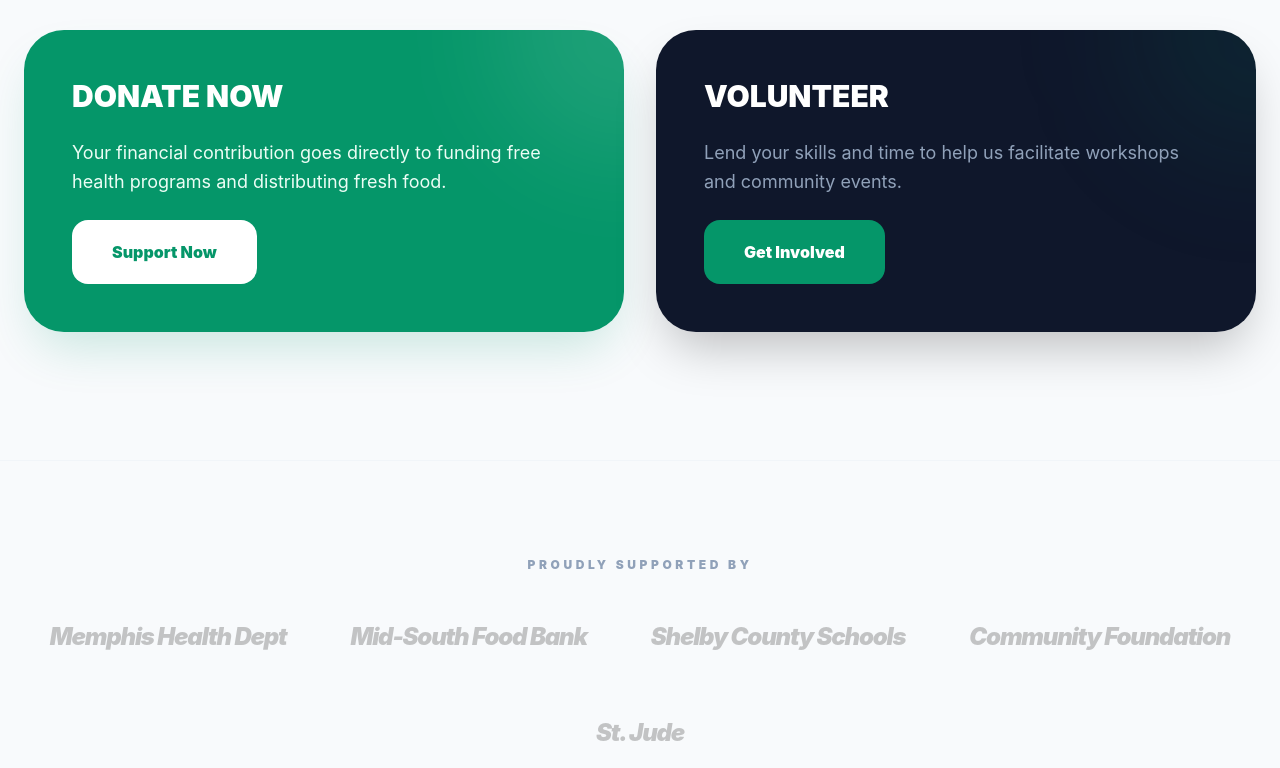
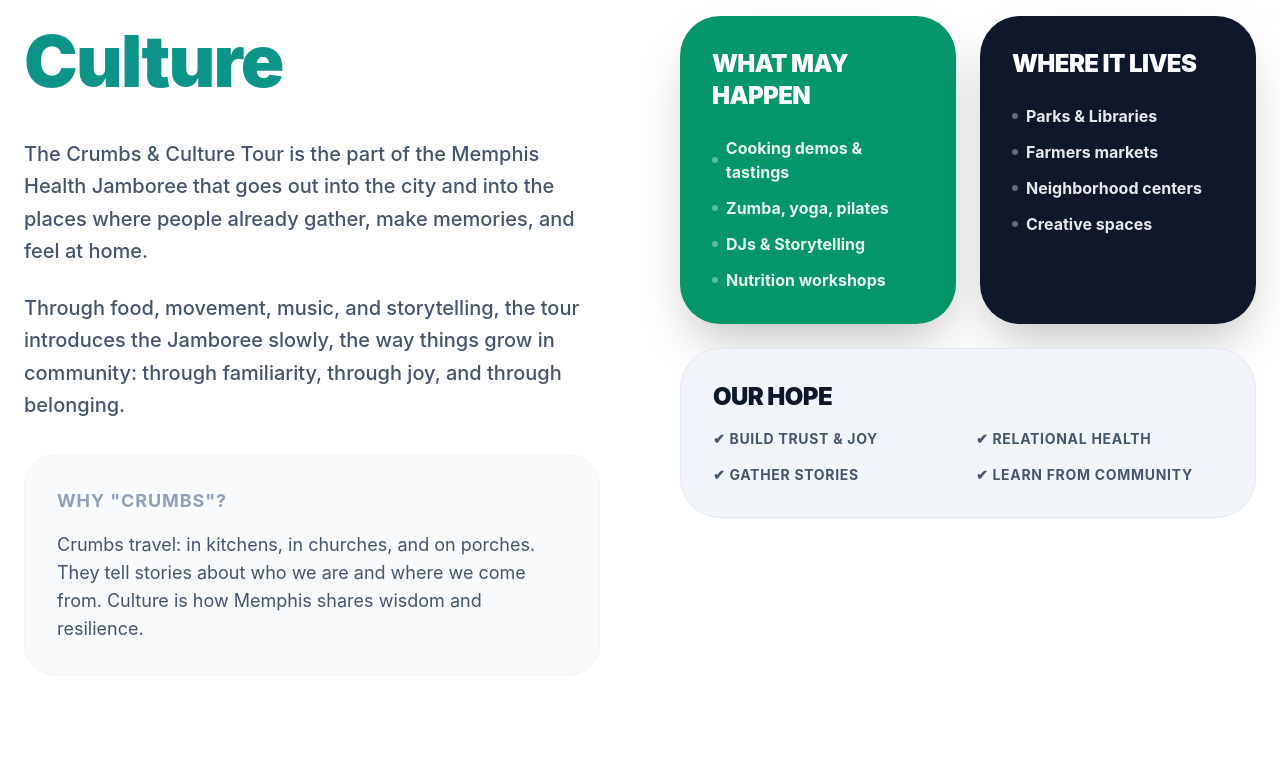
Before and after one commit to skmudassir-it/mhj, a Next.js app: page / in a window 1280 px wide. Shown: the part 3932-4700 px from the top of the page. Built offline with nearby package versions, Linux system fonts and the light colour scheme.

Commit message:
Integrate Crumbs & Culture Tour and update supporters

```diff
--- a/src/app/page.tsx
+++ b/src/app/page.tsx
@@ -190,6 +190,67 @@
           </div>
         </section>
 
+        {/* Crumbs & Culture Tour Section */}
+        <section id="tour" className="py-32 px-6 bg-white dark:bg-slate-950 relative overflow-hidden">
+          <div className="absolute top-0 right-0 w-96 h-96 bg-brand-primary/5 rounded-full blur-3xl -mr-48 -mt-48"></div>
+          <div className="mx-auto max-w-7xl">
+            <div className="grid grid-cols-1 lg:grid-cols-2 gap-20 items-center">
+              <div className="space-y-8">
+                <div className="inline-flex items-center gap-2 rounded-full bg-brand-secondary/10 px-4 py-2 text-sm font-bold text-brand-secondary uppercase tracking-widest">
+                  Upcoming Activation Tour
+                </div>
+                <h2 className="text-5xl md:text-7xl font-black leading-tight tracking-tight">
+                  Crumbs & <br />
+                  <span className="text-brand-secondary">Culture</span>
+                </h2>
+                <div className="space-y-6 text-xl text-slate-600 dark:text-slate-400 leading-relaxed font-medium">
+                  <p>
+                    The Crumbs & Culture Tour is the part of the Memphis Health Jamboree that goes out into the city and into the places where people already gather, make memories, and feel at home.
+                  </p>
+                  <p>
+                    Through food, movement, music, and storytelling, the tour introduces the Jamboree slowly, the way things grow in community: through familiarity, through joy, and through belonging.
+                  </p>
+                </div>
+
+                <div className="bg-slate-50 dark:bg-slate-900/50 p-8 rounded-[32px] border border-slate-100 dark:border-slate-800">
+                  <h4 className="font-bold text-lg mb-4 uppercase tracking-wider text-slate-400">Why "Crumbs"?</h4>
+                  <p className="text-lg text-slate-600 dark:text-slate-400">
+                    Crumbs travel: in kitchens, in churches, and on porches. They tell stories about who we are and where we come from. Culture is how Memphis shares wisdom and resilience.
+                  </p>
+                </div>
+              </div>
+
+              <div className="grid grid-cols-1 sm:grid-cols-2 gap-6">
+                {[
+                  { title: "What May Happen", items: ["Cooking demos & tastings", "Zumba, yoga, pilates", "DJs & Storytelling", "Nutrition workshops"] },
+                  { title: "Where It Lives", items: ["Parks & Libraries", "Farmers markets", "Neighborhood centers", "Creative spaces"] }
+                ].map((box, i) => (
+                  <div key={i} className={`p-8 rounded-[40px] ${i === 0 ? 'bg-brand-primary text-white' : 'bg-slate-900 text-white'} shadow-2xl space-y-6`}>
+                    <h3 className="text-2xl font-black uppercase tracking-tight">{box.title}</h3>
+                    <ul className="space-y-3">
+                      {box.items.map((item, j) => (
+                        <li key={j} className="flex items-center gap-2 opacity-90 font-bold">
+                          <span className="w-1.5 h-1.5 rounded-full bg-white/40"></span>
+                          {item}
+                        </li>
+                      ))}
+                    </ul>
+                  </div>
+                ))}
+                <div className="sm:col-span-2 p-8 rounded-[40px] bg-slate-100 dark:bg-slate-900 border border-slate-200 dark:border-slate-800">
+                  <h3 className="text-2xl font-black uppercase tracking-tight mb-4">Our Hope</h3>
+                  <div className="grid grid-cols-1 md:grid-cols-2 gap-4 text-sm font-bold text-slate-600 dark:text-slate-400 uppercase tracking-wider">
+                    <div className="flex items-center gap-2">✔ Build trust & joy</div>
+                    <div className="flex items-center gap-2">✔ Relational health</div>
+                    <div className="flex items-center gap-2">✔ Gather stories</div>
+                    <div className="flex items-center gap-2">✔ Learn from community</div>
+                  </div>
+                </div>
+              </div>
+            </div>
+          </div>
+        </section>
+
         {/* Support/Get Involved Section */}
         <section id="get-involved" className="py-32 px-6">
           <div className="mx-auto max-w-7xl">
@@ -219,13 +280,15 @@
           </div>
         </section>
 
-        {/* Partners Section */}
+        {/* Partners & Supporters Section */}
         <section className="py-24 px-6 border-y border-slate-100 dark:border-slate-800 bg-slate-50 dark:bg-slate-900/30">
           <div className="mx-auto max-w-7xl">
             <p className="text-center text-xs font-black uppercase tracking-[0.3em] text-slate-400 mb-12">Proudly Supported By</p>
-            <div className="flex flex-wrap items-center justify-center gap-16 opacity-40 grayscale hover:grayscale-0 transition-all duration-700">
+            <div className="flex flex-wrap items-center justify-center gap-16 transition-all duration-700">
+              <div className="text-xl font-black text-slate-500 max-w-xs text-center leading-tight">University of Memphis School of Public Health Changemakers Initiative</div>
+              <div className="text-xl font-black text-slate-500 max-w-xs text-center leading-tight">GiveCamp Memphis 2026</div>
               {['Memphis Health Dept', 'Mid-South Food Bank', 'Shelby County Schools', 'Community Foundation', 'St. Jude'].map((name, i) => (
-                <div key={i} className="text-2xl font-black italic tracking-tighter text-slate-500">{name}</div>
+                <div key={i} className="text-xl font-black italic tracking-tighter text-slate-400 opacity-60">{name}</div>
               ))}
             </div>
           </div>
```
